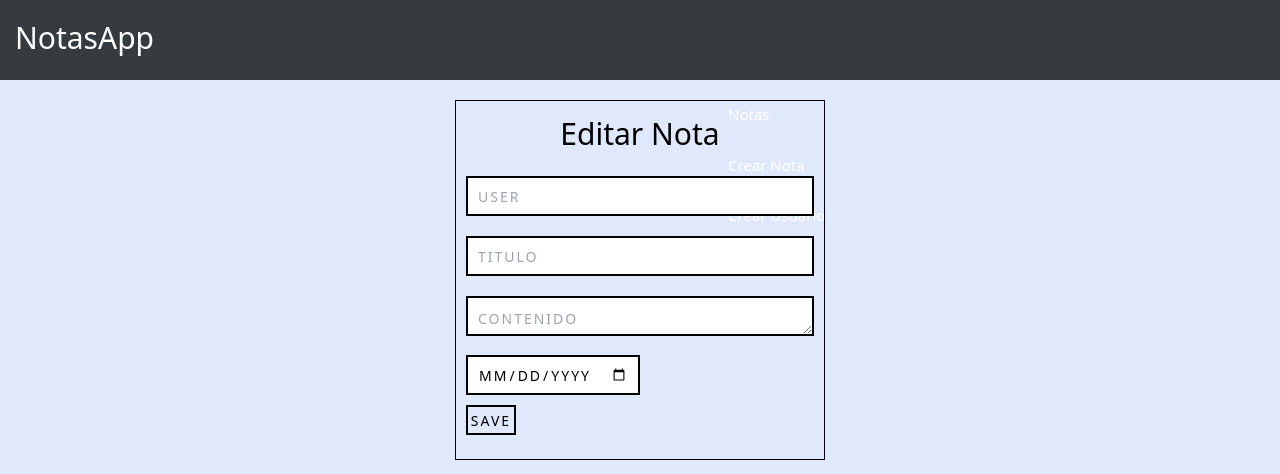
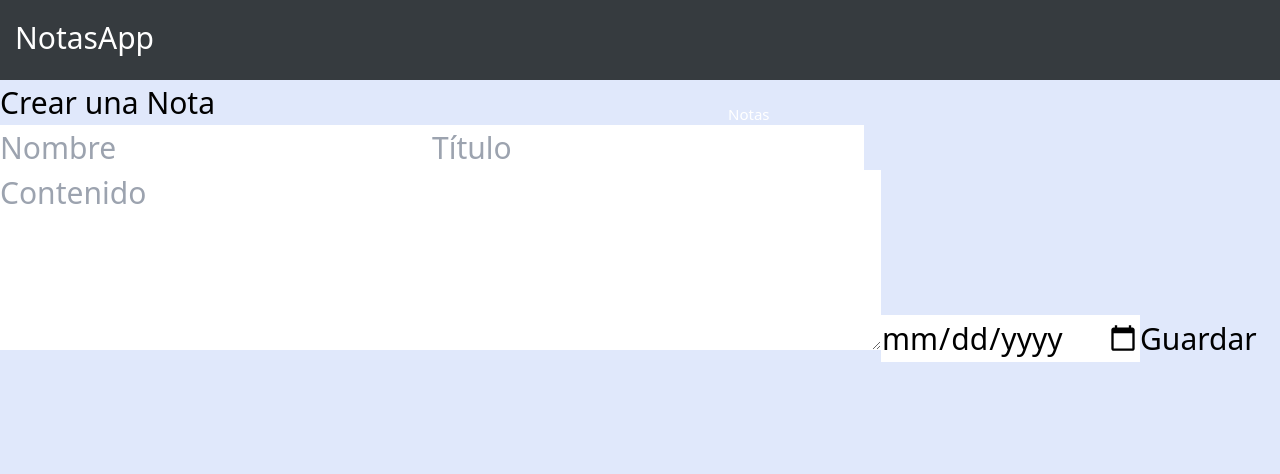
Before and after one commit to SvM-16/SebastianVallejo_Prueba_sps, a React (Vite) app in the folder stack_react/: page /CrearNota in a window 1280 px wide. Shown: the top 474 px of the page. Built offline with nearby package versions, Linux system fonts and the light colour scheme.

Commit message:
pages notas oraciones

```diff
--- a/stack_react/src/Pages/Crear_nota/CrearNota.jsx
+++ b/stack_react/src/Pages/Crear_nota/CrearNota.jsx
@@ -1,54 +1,78 @@
 import { useEffect, useState } from 'react';
 import { useForm } from 'react-hook-form'
-import { useNotas } from '../../context/notasContext.jsx'
+import {useNotas} from '../../context/notasContext'
 import { useLocation, useNavigate } from "react-router-dom"
 import '../../Pages/Crear_nota/CrearNota.css'
 
 function CrearNota() {
-  const {register, handleSubmit} = useForm();
-  const {addNotas, updateNotas} = useNotas();
+  const { register, handleSubmit } = useForm();
+  const { addNotas, updateNotes } = useNotas();
   const [isEditing, setIsEditing] = useState(false);
-  const [notaToEdit, setNotaToEdit] = useState(null);
+  const [noteToEdit, setNoteToEdit] = useState(null);
   const location = useLocation();
   const navigate = useNavigate();
 
   useEffect(() => {
-    const notas = location.state?.notaToEdit;
-    if(notas) {
+    const note = location.state?.noteToEdit;
+    if (note) {
       setIsEditing(true);
-      setNotaToEdit(note);
+      setNoteToEdit(note);
     }
   }, [location.state]);
 
   const onSubmit = handleSubmit((data) => {
-    if(isEditing){
-      updateNotas(notaToEdit._id, data);
-    }else{
-      addNotas(data)
+    if (isEditing) {
+      updateNotes(noteToEdit._id, data);
+    } else {
+      addNotas(data);
     }
     setIsEditing(false);
-    setNotaToEdit(null);
+    setNoteToEdit(null);
     navigate("/");
-  })
+  });
 
-    return (
-      <div className='crearNota'>
-        <div className='crear'>
-          <form className='formularioNotas' onSubmit={onSubmit}>
-            <h1 className='crear'>
-              {isEditing ? "Crear Nota" : "Editar Nota"}
-            </h1>
-            <input className="input1" type="text" name="" id="" placeholder="User" {...register("nombre")} defaultValue={notaToEdit?.nombre || ""}/>
-            <input className="input1" type="text" name="" id="" placeholder="Titulo" {...register("titulo")} defaultValue={notaToEdit?.titulo || ""}/>
-            <textarea className="input1" rows="4" cols="90" name="" id="" placeholder="Contenido" {...register("informacion")} defaultValue={notaToEdit?.informacion || ""}/>
-            <div className='input_btn'>
-              <input className="input2" type="date" name="" id="" placeholder="Fecha" {...register("date")} defaultValue={notaToEdit?.date || ""}/>
-              <button className='btn1'>save</button>
-            </div>
-          </form>
-        </div>
+  return (
+    <div className="general__crear">
+      <div className="crear">
+        <form className="items" onSubmit={onSubmit}>
+          <h2 className="crear__h1">
+            {isEditing ? "Editar Nota" : "Crear una Nota"}
+          </h2>
+          <input
+            className="crear__input"
+            type="text"
+            placeholder="Nombre"
+            {...register("nombre")}
+            defaultValue={noteToEdit?.name || ""}
+          />
+          <input
+            className="crear__input"
+            type="text"
+            placeholder="Título"
+            {...register("titulo")}
+            defaultValue={noteToEdit?.title || ""}
+          />
+          <textarea
+            className="crear__input--textarea"
+            rows="4"
+            cols="50"
+            placeholder="Contenido"
+            {...register("informacion")}
+            defaultValue={noteToEdit?.info || ""}
+          />
+          <input
+            className="crear__input crear__input-date"
+            type="date"
+            {...register("date")}
+            defaultValue={noteToEdit?.date || ""}
+          />
+          <button className="crear__button">
+            {isEditing ? "Actualizar" : "Guardar"}
+          </button>
+        </form>
       </div>
-    );
+    </div>
+  );
   }
 
   export default CrearNota;
--- a/stack_react/src/api/notas.js
+++ b/stack_react/src/api/notas.js
@@ -1,6 +1,6 @@
-import axios from "./axios.js"
+import axios from "./axios"
 
 export const getNotaRequest = () => axios.get(`/notas`);
-export const addNotaRequest = (notas) => axios.post(`/notas`, notas);
+export const addNotaRequest = (notas) => axios.post(`/notas`,notas);
 export const updateNotaRequest = (nota) => axios.put(`/notas/${nota._id}`, nota);
 export const deleteNotaRequest = (id) => axios.delete(`/notas/${id}`)
--- a/stack_react/src/context/notasContext.jsx
+++ b/stack_react/src/context/notasContext.jsx
@@ -23,10 +23,9 @@ export function NotaProvier({ children }) {
             console.log(error)
         }
     }
-    const addNotas = async (nota) => {
+    const addNotas = async (notas) => {
         try {
             const res = await addNotaRequest(notas);
-            setNotas([...nota,res.data]),
             console.log(res)
         } catch (error) {
             console.log(error)
```
